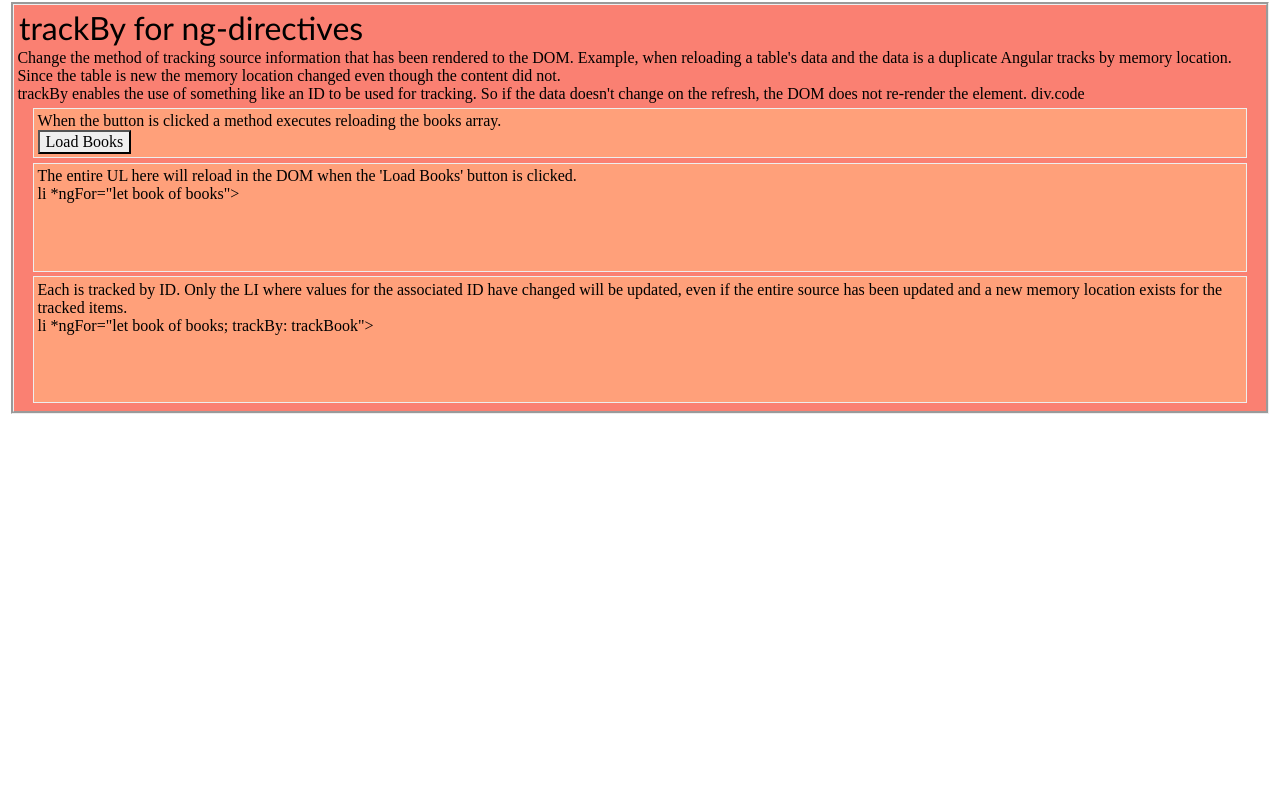
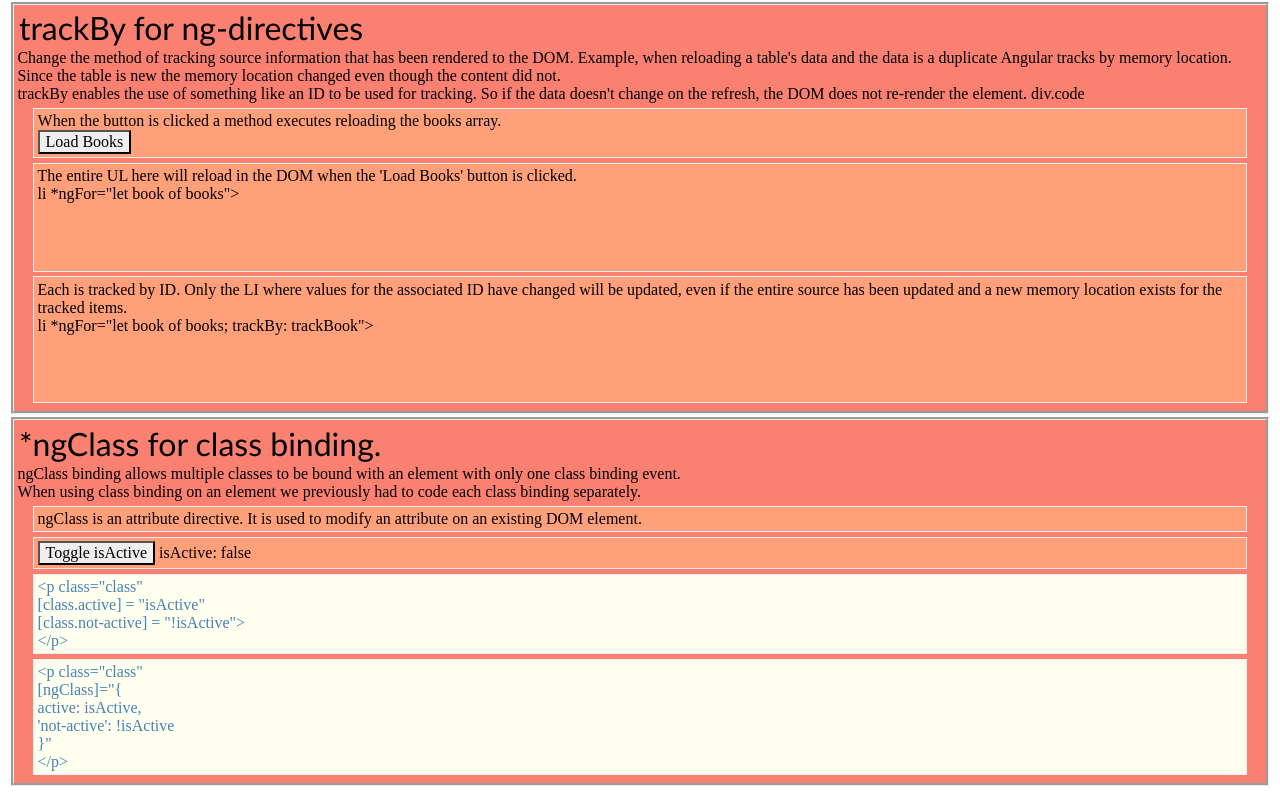
Before and after one commit to clgrogan/Directives-NG, an Angular app: page / in a window 1280 px wide. Shown: the part 1059-1853 px from the top of the page. Before the commit the page ends 1481 px from the top, so only its background shows below. Built offline with nearby package versions, Linux system fonts and the light colour scheme.

Commit message:
Added ngClass functionality demo.

```diff
--- a/src/app/app.component.html
+++ b/src/app/app.component.html
@@ -3,4 +3,5 @@
   <ng-switch-case></ng-switch-case>
   <ng-for></ng-for>
   <ng-track-by></ng-track-by>
+  <ng-class></ng-class>
 </main>
--- a/src/app/app.component.scss
+++ b/src/app/app.component.scss
@@ -41,3 +41,7 @@
   background-color: steelblue;
   color: ivory;
 }
+.not-active {
+  background-color: ivory;
+  color: steelblue;
+}
--- a/src/app/app.module.ts
+++ b/src/app/app.module.ts
@@ -6,6 +6,7 @@ import { NgIfComponent } from './ng-if/ng-if.component';
 import { NgSwitchCaseComponent } from './ng-switch-case/ng-switch-case.component';
 import { NgForComponent } from './ng-for/ng-for.component';
 import { NgTrackByComponent } from './ng-track-by/ng-track-by.component';
+import { NgClassComponent } from './ng-class/ng-class.component';
 
 @NgModule({
   declarations: [
@@ -13,7 +14,8 @@ import { NgTrackByComponent } from './ng-track-by/ng-track-by.component';
     NgIfComponent,
     NgSwitchCaseComponent,
     NgForComponent,
-    NgTrackByComponent
+    NgTrackByComponent,
+    NgClassComponent
   ],
   imports: [
     BrowserModule
--- /dev/null
+++ b/src/app/ng-class/ng-class.component.html
@@ -0,0 +1,36 @@
+<section class="ng-section">
+  <h2>*ngClass for class binding.</h2>
+  ngClass binding allows multiple classes to be bound with an element with only
+  one class binding event.<br />
+  When using class binding on an element we previously had to code each class
+  binding separately.<br />
+  <p class="code">
+    ngClass is an attribute directive. It is used to modify an attribute on an
+    existing DOM element.
+  </p>
+
+  <p class="code">
+    <button (click)="onClick()">Toggle isActive</button>
+    isActive: {{ isActive }}
+  </p>
+  <p class="code" [class.active]="isActive" [class.not-active]="!isActive">
+    &lt;p class="class" <br />
+    [class.active] = "isActive" <br />
+    [class.not-active] = "!isActive"&gt; <br />
+    &lt;/p&gt;
+  </p>
+  <p
+    class="code"
+    [ngClass]="{
+      active: isActive,
+      'not-active': !isActive
+    }"
+  >
+    &lt;p class="class" <br />
+    [ngClass]="&#123;<br />
+    active: isActive,<br />
+    'not-active': !isActive <br />&#125;"
+    <br />
+    &lt;/p&gt;
+  </p>
+</section>
--- /dev/null
+++ b/src/app/ng-class/ng-class.component.ts
@@ -0,0 +1,14 @@
+import { Component } from "@angular/core";
+
+@Component({
+  selector: "ng-class",
+  templateUrl: "./ng-class.component.html",
+  styleUrls: ["../app.component.scss", "./ng-class.component.scss"],
+})
+export class NgClassComponent {
+  isActive: boolean;
+  constructor() {
+    this.isActive = false;
+  }
+  onClick = () => (this.isActive = !this.isActive);
+}
```
Also changed, not shown: src/app/ng-class/ng-class.component.scss (added), 1 other file (tests, documents, lock files or other folders).
